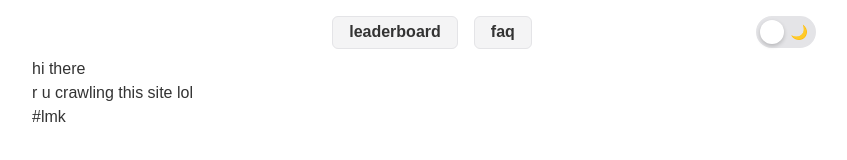
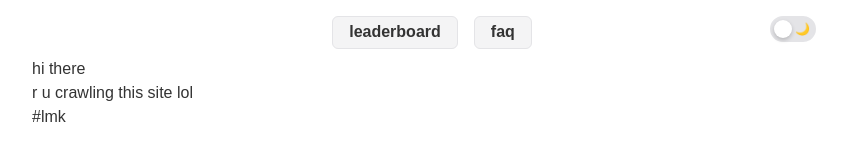
Before and after one commit to min-808/rating-site, a Next.js app: page /hi in a window 1280 px wide. Shown: the top 160 px of the page, without its empty margins (208-1055 px from the left). Built offline with nearby package versions, Linux system fonts and the light colour scheme.

Commit message:
Shrink toggle

```diff
--- a/src/components/ThemeProvider.tsx
+++ b/src/components/ThemeProvider.tsx
@@ -6,5 +6,5 @@ import { ReactNode } from "react";
 
 export function ThemeProvider({ children }: { children: ReactNode }) {
   // We use data-theme to match the CSS we wrote in Step 1
-  return <NextThemesProvider attribute="data-theme">{children}</NextThemesProvider>;
+  return <NextThemesProvider attribute="data-theme" defaultTheme="light">{children}</NextThemesProvider>;
 }
--- a/src/components/ThemeToggle.tsx
+++ b/src/components/ThemeToggle.tsx
@@ -18,9 +18,9 @@ export default function ThemeToggle() {
       aria-label="Toggle Dark Mode"
       style={{
         position: 'relative',
-        width: '60px',
-        height: '32px',
-        borderRadius: '999px', // Creates the pill shape
+        width: '46px', // Reduced from 60px
+        height: '26px', // Reduced from 32px
+        borderRadius: '999px',
         backgroundColor: isDark ? '#333333' : '#e4e4e7',
         border: '2px solid var(--btn-border)',
         cursor: 'pointer',
@@ -31,20 +31,20 @@ export default function ThemeToggle() {
       }}
     >
       {/* Background Icons */}
-      <span style={{ position: 'absolute', left: '6px', fontSize: '14px', zIndex: 0 }}>☀️</span>
-      <span style={{ position: 'absolute', right: '6px', fontSize: '14px', zIndex: 0 }}>🌙</span>
+      <span style={{ position: 'absolute', left: '4px', fontSize: '12px', zIndex: 0 }}>☀️</span>
+      <span style={{ position: 'absolute', right: '4px', fontSize: '12px', zIndex: 0 }}>🌙</span>
 
       {/* The Sliding Thumb */}
       <div
         style={{
-          width: '24px',
-          height: '24px',
+          width: '18px', // Reduced from 24px
+          height: '18px', // Reduced from 24px
           borderRadius: '50%',
           backgroundColor: '#ffffff',
           boxShadow: '0 2px 4px rgba(0,0,0,0.2)',
-          transform: isDark ? 'translateX(28px)' : 'translateX(0px)',
+          transform: isDark ? 'translateX(20px)' : 'translateX(0px)', // Adjusted slide distance to fit new width
           transition: 'transform 0.3s cubic-bezier(0.4, 0.0, 0.2, 1)',
-          zIndex: 1, // Keeps the thumb above the emojis
+          zIndex: 1,
         }}
       />
     </button>
```
